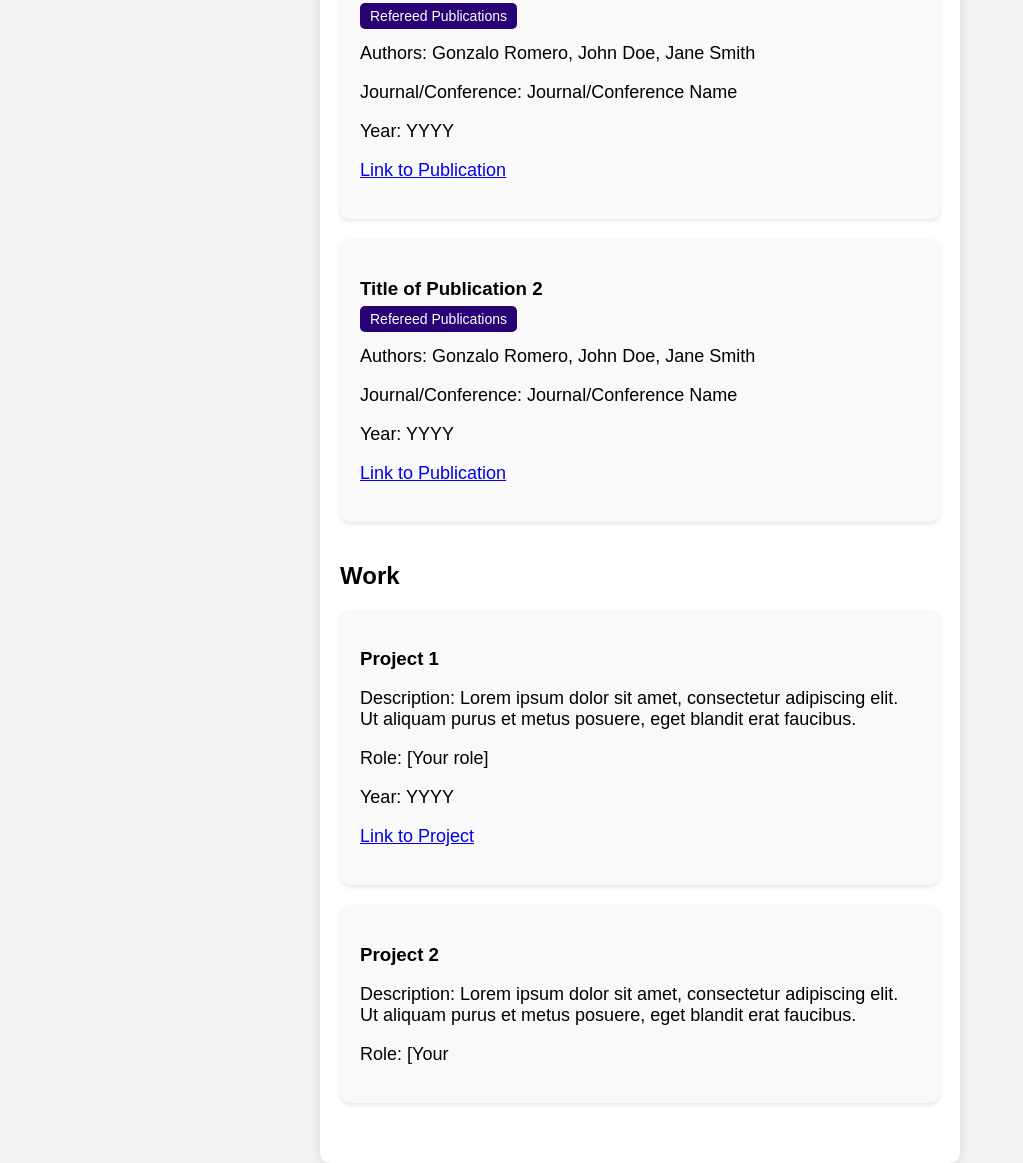
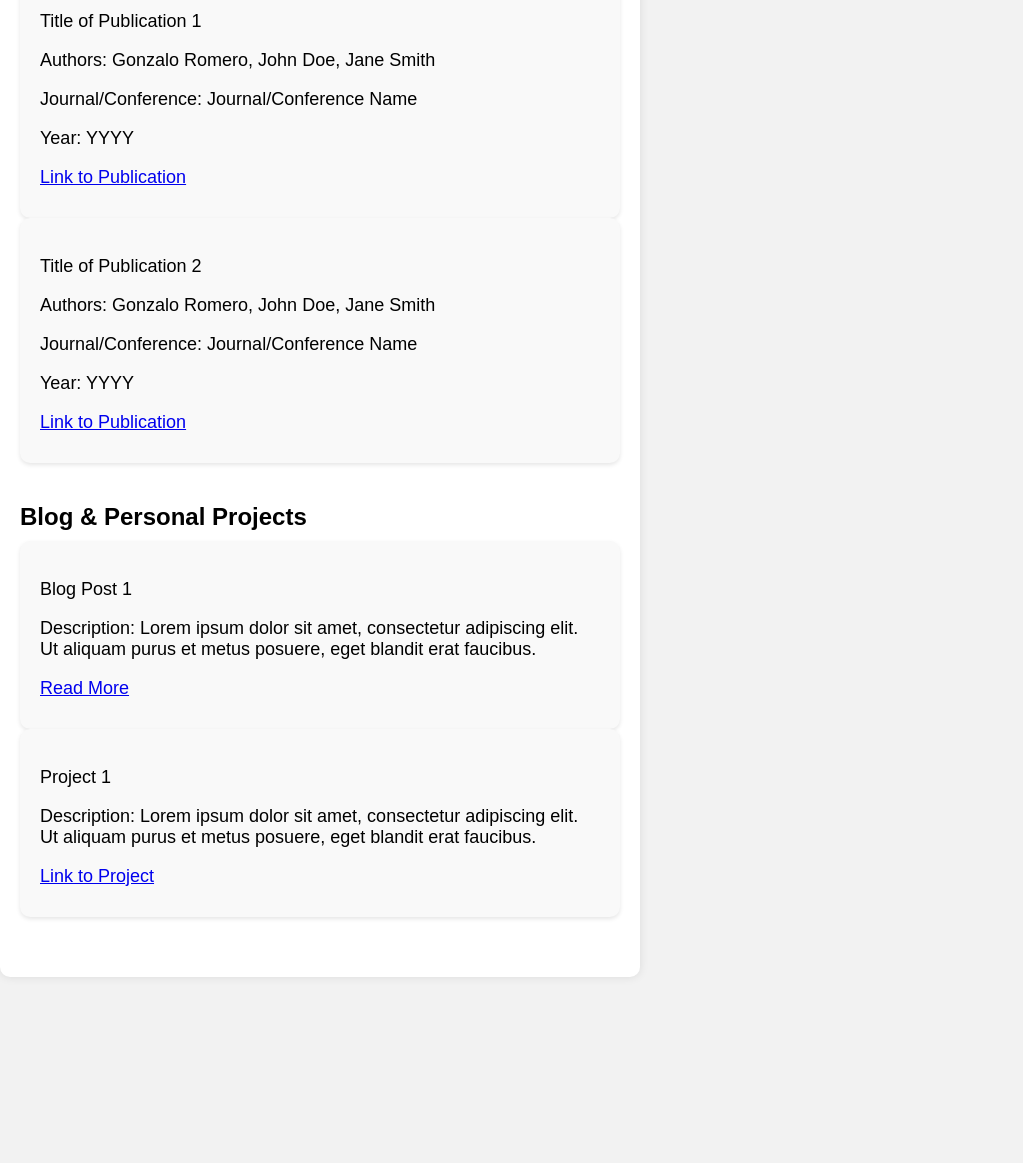
Before and after one commit to grm-hub/grm-hub.github.io, a plain HTML site: page index.html in a window 1280 px wide. Shown: the part 563-1726 px from the top of the page, without its empty margins (0-1023 px from the left). After the commit the page ends 1560 px from the top, so only its background shows below. Drawn offline with Linux system fonts and the light colour scheme.

Commit message:
Update index.html

```diff
--- a/index.html
+++ b/index.html
@@ -11,8 +11,8 @@
       margin: 0;
       padding: 0;
       display: flex; /* Use flexbox for layout */
-      justify-content: center; /* Center the content horizontally */
-      align-items: center; /* Center the content vertically */
+      flex-direction: column; /* Stack children vertically */
+      justify-content: space-between; /* Space between header, content, and footer */
       min-height: 100vh; /* Full height of viewport */
     }
     .container {
@@ -21,21 +21,9 @@
       background-color: #fff; /* White content background */
       border-radius: 10px;
       box-shadow: 0 0 10px rgba(0, 0, 0, 0.1); /* Soft shadow */
-      display: flex; /* Use flexbox for layout */
-      flex-direction: column; /* Stack children vertically */
-      justify-content: center; /* Center the content vertically */
-      align-items: center; /* Center the content horizontally */
     }
     .sidebar {
-      width: 100%;
       padding-right: 20px;
-      text-align: center;
-      margin-bottom: 20px;
-    }
-    .content {
-      width: 100%;
-      max-width: 600px; /* Limit width for better readability */
-      text-align: left;
     }
     header {
       background-color: #444; /* Dark gray header background */
@@ -43,6 +31,7 @@
       padding: 20px;
       text-align: center;
       margin-bottom: 20px;
+      flex-grow: 1; /* Expand header to fill available space */
     }
     h1 {
       font-size: 36px;
@@ -50,64 +39,57 @@
     p {
       font-size: 18px;
     }
-    .publications,
-    .work {
+    .content {
+      max-width: 600px; /* Limit width for better readability */
+      text-align: left;
+      margin-bottom: 20px;
+    }
+    .section {
       margin-bottom: 40px;
     }
-    .publications .publication,
-    .work .project {
+    .section h2 {
+      margin-bottom: 10px;
+    }
+    .section p {
+      margin-bottom: 10px;
+    }
+    .section .entry {
       background-color: #f9f9f9;
       padding: 20px;
       border-radius: 10px;
       box-shadow: 0 2px 4px rgba(0, 0, 0, 0.1);
-      margin-bottom: 20px;
-    }
-    .publications .publication h3,
-    .work .project h3 {
-      margin-bottom: 10px;
-    }
-    .tag {
-      background-color: #280274; /* Dark purple tag background */
-      color: #fff; /* White text */
-      padding: 5px 10px;
-      border-radius: 5px;
-      font-size: 14px;
-      margin-right: 10px;
     }
   </style>
 </head>
 <body>
 
-<div class="container">
-  <aside class="sidebar">
-    <header>
+<header class="container">
+  <div class="sidebar">
     <h1>Gonzalo Romero</h1>
     <p>PhD Candidate in [Your Field]</p>
     <p>Researcher | Educator</p>
+  </div>
 </header>
-    <nav>
-      <!-- Add navigation links here if needed -->
-    </nav>
-  </aside>
-  <main class="content">
-    <section class="bio">
+
+<div class="content container">
+  <section class="section">
     <h2>Short Bio</h2>
+    <div class="entry">
       <p>Gonzalo Romero is a passionate researcher and educator currently pursuing a PhD in [Your Field] at [Your University]. His research interests include [Your Research Interests]. Outside of academia, Gonzalo enjoys [Your Hobbies or Interests].</p>
+    </div>
   </section>
 
-    <section class="publications">
+  <section class="section">
     <h2>Publications</h2>
-      <div class="publication">
-        <h3>Title of Publication 1</h3>
-        <span class="tag">Refereed Publications</span>
+    <div class="entry">
+      <p>Title of Publication 1</p>
       <p>Authors: Gonzalo Romero, John Doe, Jane Smith</p>
       <p>Journal/Conference: Journal/Conference Name</p>
       <p>Year: YYYY</p>
       <p><a href="#">Link to Publication</a></p>
     </div>
-      <div class="publication">
-        <h3>Title of Publication 2</h3>
-        <span class="tag">Refereed Publications</span>
+    <div class="entry">
+      <p>Title of Publication 2</p>
       <p>Authors: Gonzalo Romero, John Doe, Jane Smith</p>
       <p>Journal/Conference: Journal/Conference Name</p>
       <p>Year: YYYY</p>
@@ -116,16 +98,21 @@
     <!-- Add more publications as needed -->
   </section>
 
-    <section class="work">
-      <h2>Work</h2>
-      <div class="project">
-        <h3>Project 1</h3>
+  <section class="section">
+    <h2>Blog & Personal Projects</h2>
+    <div class="entry">
+      <p>Blog Post 1</p>
       <p>Description: Lorem ipsum dolor sit amet, consectetur adipiscing elit. Ut aliquam purus et metus posuere, eget blandit erat faucibus.</p>
-        <p>Role: [Your role]</p>
-        <p>Year: YYYY</p>
+      <p><a href="#">Read More</a></p>
+    </div>
+    <div class="entry">
+      <p>Project 1</p>
+      <p>Description: Lorem ipsum dolor sit amet, consectetur adipiscing elit. Ut aliquam purus et metus posuere, eget blandit erat faucibus.</p>
       <p><a href="#">Link to Project</a></p>
     </div>
-      <div class="project">
-        <h3>Project 2</h3>
-        <p>Description: Lorem ipsum dolor sit amet, consectetur adipiscing elit. Ut aliquam purus et metus posuere, eget blandit erat faucibus.</p>
-        <p>Role: [Your
+    <!-- Add more blog posts or projects as needed -->
+  </section>
+</div>
+
+</body>
+</html>
```
Lines whose indentation alone changed are shown as unchanged.
